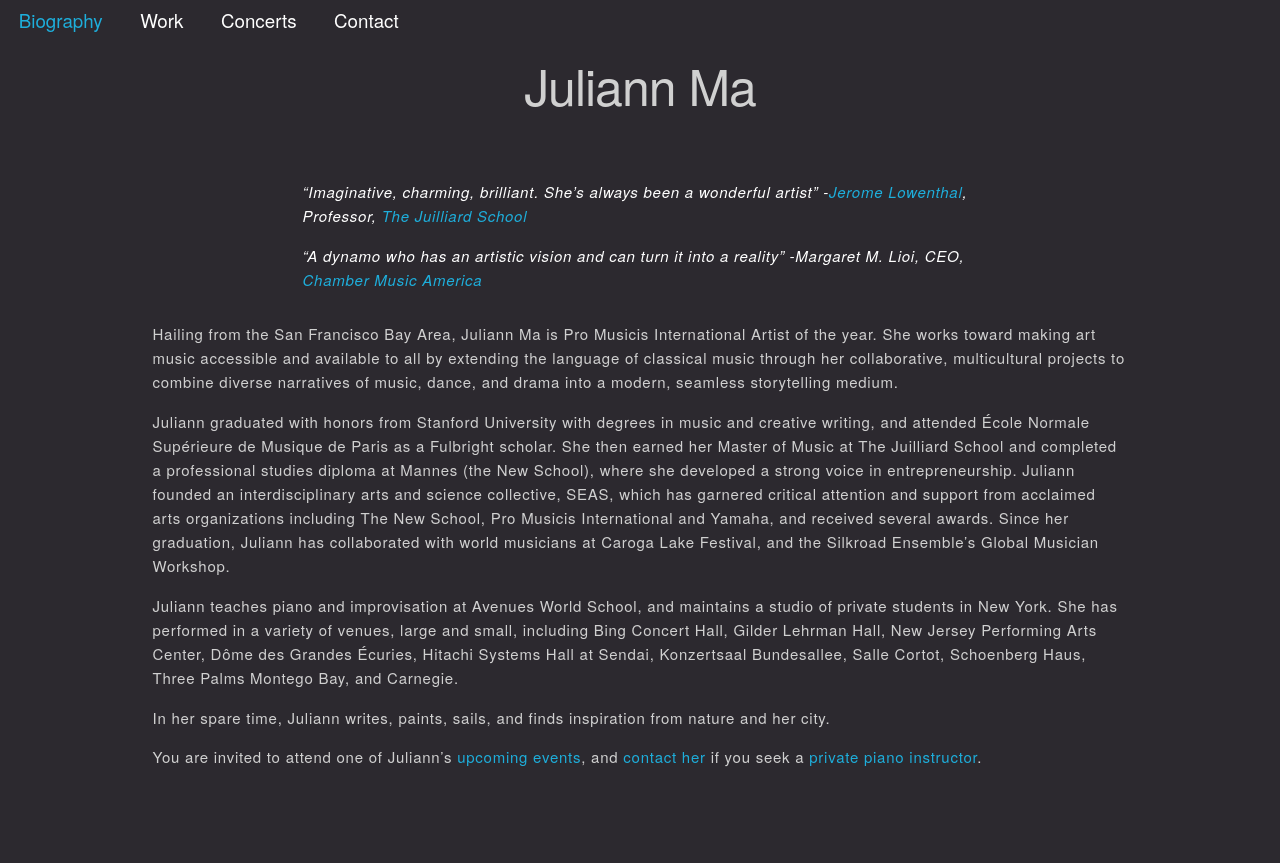
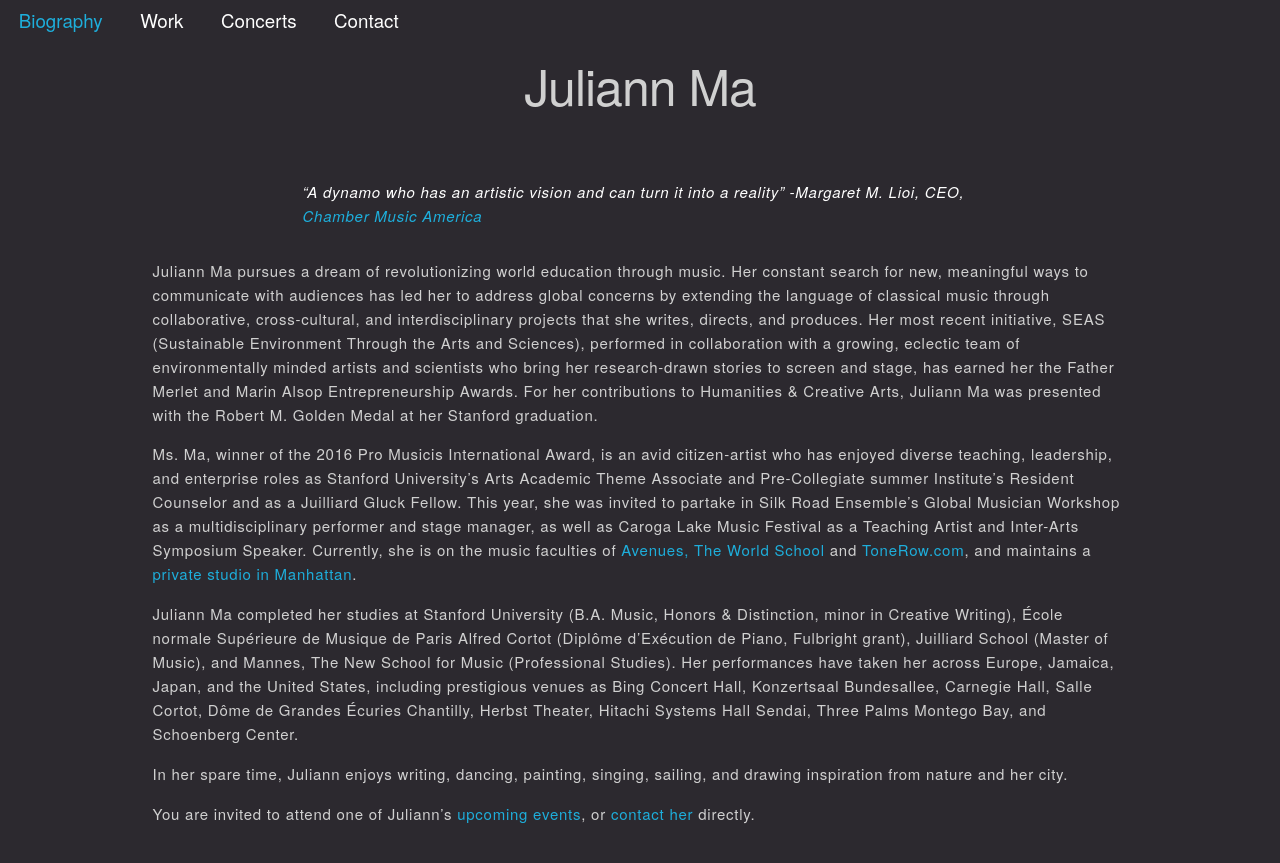
Before and after one commit to hastest/juliannma.com, a Jekyll site: the page built from pages/front_page.md, in a window 1280 px wide and 900 px high, scrolled down 943 px. Shown: the top 863 px of the window. Built offline with Jekyll 4.4.1, drawn with Linux system fonts in a browser that asks for light colours; some of the changed text lies outside the part shown.

Commit message:
J's edits; ready to ship as main site

```diff
--- a/_config.yml
+++ b/_config.yml
@@ -5,7 +5,7 @@ tagline: Pianist ℘ Interdisciplinary Artist
 description: >
   A professional site for Juliann Ma, New York City based pianist, interdisciplinary artist.
 baseurl: "" # the subpath of your site, e.g. /blog
-url: "https://new.juliannma.com" # the base hostname & protocol for your site
+url: "https://juliannma.com" # the base hostname & protocol for your site
 
 birthday: 614221261 # In standard epoch time, computes age automagically
 
@@ -28,7 +28,7 @@ exclude:
  - force-rebuild.sh
 
 # Enables/disables SSL certificate redirect
-production: true
+production: false
 
 plugins_dir:
   - jekyll-press
--- a/_includes/front_page_sections/about.md
+++ b/_includes/front_page_sections/about.md
@@ -1,11 +1,8 @@
 # Juliann Ma
 
-> "Imaginative, charming, brilliant. She’s always been a wonderful artist"
-> <cite><a href="https://en.wikipedia.org/wiki/Jerome_Lowenthal">Jerome Lowenthal</a>, Professor, <a href="https://www.juilliard.edu/music/faculty/lowenthal-jerome">The Juilliard School</a></cite>
->
 > "A dynamo who has an artistic vision and can turn it into a reality"
 > <cite>Margaret M. Lioi, CEO, <a href="http://www.chamber-music.org/">Chamber Music America</a></cite>
 
 {% include short_bio.md %}
 
-You are invited to attend one of Juliann's [upcoming events](#events), and [contact her](#contact) if you seek a [private piano instructor](/lessons).
+You are invited to attend one of Juliann's [upcoming events](#events), or [contact her](#contact) directly.
--- a/_includes/front_page_sections/media.md
+++ b/_includes/front_page_sections/media.md
@@ -18,9 +18,9 @@ Notable Works and Press
     </p>
   </div>
   <div class="thirds_tile">
-    <h3><a href="/seas/">SEAS</a></h3>
+    <h3><a href="/seas/">Sustainable Environment through the Arts & Sciences (SEAS)</a></h3>
     <p>
-      Ma’s concert and music video project, <i>‘Sustainable Environment through the Arts and Sciences’</i>, is an original artistic initiative to awaken our senses to the growing global issue of climate change. Chosen and led by Ma, a team of environmentally-mindful artists strive to immerse audiences, through uniquely collaborative and interdisciplinary performances, in the story of human’s impact on nature.
+      Juliann Ma's concert and music video project, is an original artistic initiative to awaken our senses to the growing global issue of climate change. Chosen and nurtured by Ms. Ma, a team of environmentally mindful artists strive to immerse audiences, through uniquely collaborative and interdisciplinary performances, in the story of the human impact on nature. SEAS' first music video and Juliann's directorial debut, <i>Rise Awaken</i>, is being released to the public autumn 2017. It is her hope that these works will encourage audiences to care for the home they share with all life on Earth, and take an active role in safeguarding it for the future via outreach, education, and other support for conservation efforts.
     </p>
   </div>
   <div class='thirds_tile'>
--- a/_includes/short_bio.md
+++ b/_includes/short_bio.md
@@ -1,7 +1,7 @@
-Hailing from the San Francisco Bay Area, Juliann Ma is Pro Musicis International Artist of the year. She works toward making art music accessible and available to all by extending the language of classical music through her collaborative, multicultural projects to combine diverse narratives of music, dance, and drama into a modern, seamless storytelling medium.
+Juliann Ma pursues a dream of revolutionizing world education through music. Her constant search for new, meaningful ways to communicate with audiences has led her to address global concerns by extending the language of classical music through collaborative, cross-cultural, and interdisciplinary projects that she writes, directs, and produces. Her most recent initiative, SEAS (Sustainable Environment Through the Arts and Sciences), performed in collaboration with a growing, eclectic team of environmentally minded artists and scientists who bring her research-drawn stories to screen and stage, has earned her the Father Merlet and Marin Alsop Entrepreneurship Awards. For her contributions to Humanities & Creative Arts, Juliann Ma was presented with the Robert M. Golden Medal at her Stanford graduation.
 
-Juliann graduated with honors from Stanford University with degrees in music and creative writing, and attended École Normale Supérieure de Musique de Paris as a Fulbright scholar. She then earned her Master of Music at The Juilliard School and completed a professional studies diploma at Mannes (the New School), where she developed a strong voice in entrepreneurship. Juliann founded an interdisciplinary arts and science collective, SEAS, which has garnered critical attention and support from acclaimed arts organizations including The New School, Pro Musicis International and Yamaha, and received several awards. Since her graduation, Juliann has collaborated with world musicians at Caroga Lake Festival, and the Silkroad Ensemble’s Global Musician Workshop.
+Ms. Ma, winner of the 2016 Pro Musicis International Award, is an avid citizen-artist who has enjoyed diverse teaching, leadership, and enterprise roles as Stanford University's Arts Academic Theme Associate and Pre-Collegiate summer Institute's Resident Counselor and as a Juilliard Gluck Fellow. This year, she was invited to partake in Silk Road Ensemble's Global Musician Workshop as a multidisciplinary performer and stage manager, as well as Caroga Lake Music Festival as a Teaching Artist and Inter-Arts Symposium Speaker. Currently, she is on the music faculties of [Avenues, The World School](http://www.avenues.org/) and [ToneRow.com](https://www.tonerow.com/), and maintains a [private studio in Manhattan](/lessons).
 
-Juliann teaches piano and improvisation at Avenues World School, and maintains a studio of private students in New York. She has performed in a variety of venues, large and small, including Bing Concert Hall, Gilder Lehrman Hall, New Jersey Performing Arts Center, Dôme des Grandes Écuries, Hitachi Systems Hall at Sendai, Konzertsaal Bundesallee, Salle Cortot, Schoenberg Haus, Three Palms Montego Bay, and Carnegie.
+Juliann Ma completed her studies at Stanford University (B.A. Music, Honors & Distinction, minor in Creative Writing), École normale Supérieure de Musique de Paris Alfred Cortot (Diplôme d'Exécution de Piano, Fulbright grant), Juilliard School (Master of Music), and Mannes, The New School for Music (Professional Studies). Her performances have taken her across Europe, Jamaica, Japan, and the United States, including prestigious venues as Bing Concert Hall, Konzertsaal Bundesallee, Carnegie Hall, Salle Cortot, Dôme de Grandes Écuries Chantilly, Herbst Theater, Hitachi Systems Hall Sendai, Three Palms Montego Bay, and Schoenberg Center.
 
-In her spare time, Juliann writes, paints, sails, and finds inspiration from nature and her city.
+In her spare time, Juliann enjoys writing, dancing, painting, singing, sailing, and drawing inspiration from nature and her city.
--- a/public_files/short_bio.txt
+++ /dev/null
@@ -1,6 +0,0 @@
----
-layout: null
-permalink: /short_bio.txt
----
-{% include short_bio.md %}
-Follow her journey at juliannma.com
```
Also changed, not shown: public_files/sitemap.txt (+6 -6 lines).
